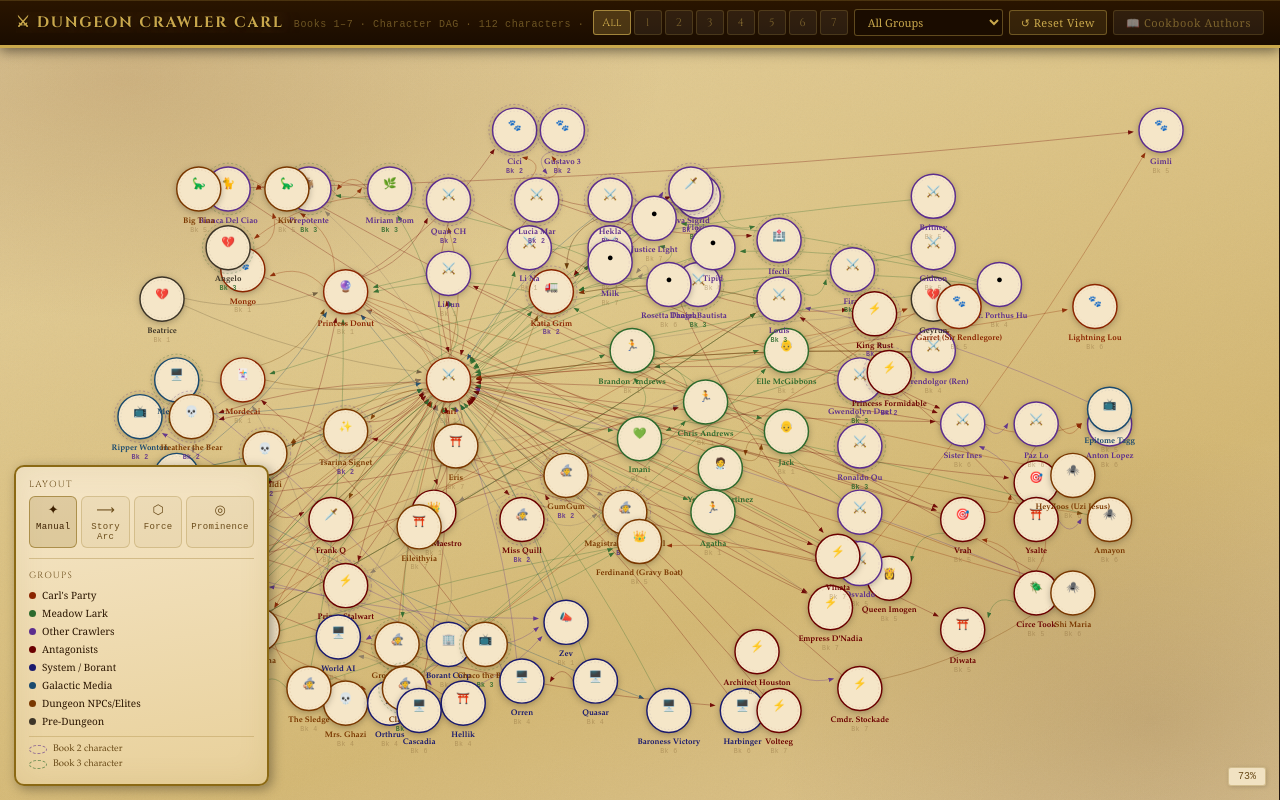
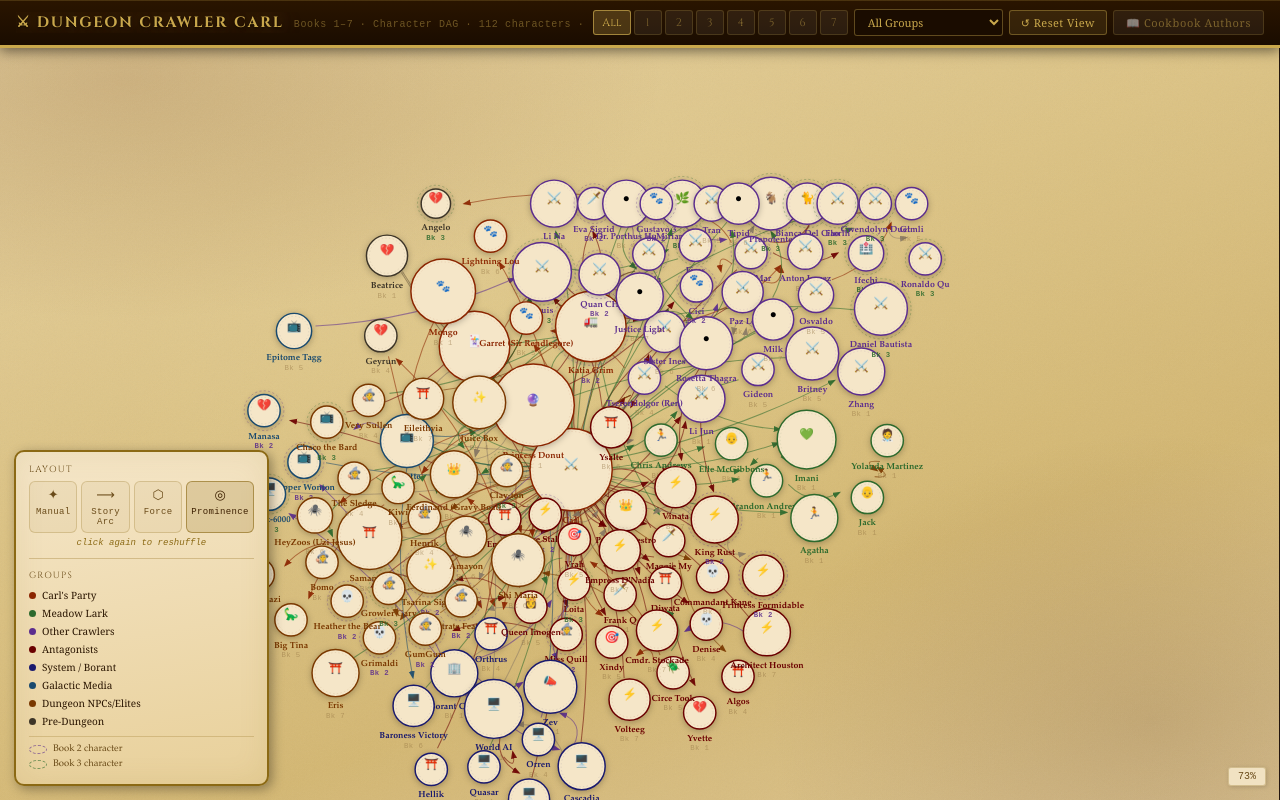
Before and after one commit to jhancock1229/dcc-dag, a React (Vite) app: page / in a window 1280 px wide. Built offline with nearby package versions, Linux system fonts and the light colour scheme; a web font is replaced by a local one.

Commit message:
visual edit

```diff
--- a/src/App.jsx
+++ b/src/App.jsx
@@ -328,16 +328,16 @@
 export default function DCCDag() {
   const svgRef = useRef(null);
   const [page, setPage] = useState("dag"); // "dag" | "cookbook"
-  const [layout, setLayout] = useState("manual");
+  const [layout, setLayout] = useState("prominence");
   const [isComputing, setIsComputing] = useState(false);
 
   // Positions: manual uses data.js coords; others are computed
-  const [positionsByLayout, setPositionsByLayout] = useState({
+  const [positionsByLayout, setPositionsByLayout] = useState(() => ({
     manual: (() => { const m = {}; NODES.forEach(n => { m[n.id] = { x: n.x, y: n.y }; }); return m; })(),
     hierarchical: null,
     force: null,
-    prominence: null,
-  });
+    prominence: prominencePositions(NODES, EDGES),
+  }));
 
   // Per-layout user drag overrides
   const [userDrag, setUserDrag] = useState({ manual: {}, hierarchical: {}, force: {}, prominence: {} });
@@ -640,8 +640,8 @@
                 <g key={i}>
                   <path d={`M${x1},${y1} Q${mx},${my} ${x2},${y2}`}
                     fill="none" stroke={es.color}
-                    strokeWidth={active ? 2.2 : 1}
-                    strokeOpacity={dimmed ? 0.06 : active ? 0.95 : 0.4}
+                    strokeWidth={active ? 2.5 : 1.4}
+                    strokeOpacity={dimmed ? 0.05 : active ? 0.95 : 0.55}
                     markerEnd={`url(#arr-${e.type})`}
                     style={{ transition: "stroke-opacity 0.15s" }}
                   />
@@ -691,17 +691,17 @@
                     fill="none" stroke={fs.color} strokeWidth="0.5" opacity={isSel ? 0.6 : 0.25}
                     strokeDasharray={isSel ? "none" : "2 3"}
                   />}
-                  <text y={-2} textAnchor="middle" fontSize={isSel ? 17 : 15}
+                  <text y={-2} textAnchor="middle" fontSize={isSel ? 18 : 16}
                     opacity={dimmed ? 0.12 : 1} style={{ pointerEvents: "none" }}>
                     {ROLE_EMOJI[node.role] || "●"}
                   </text>
                   <text y={R + 16} textAnchor="middle"
-                    fontSize={isSel ? 12.5 : 11} fontWeight={isSel ? "700" : "600"}
+                    fontSize={isSel ? 13.5 : 12} fontWeight={isSel ? "700" : "600"}
                     fill={fs.color} opacity={dimmed ? 0.12 : 1}
                     style={{ pointerEvents: "none", fontFamily: "'IM Fell English', 'Palatino Linotype', Georgia, serif" }}>
                     {node.label}
                   </text>
-                  <text y={R + 28} textAnchor="middle" fontSize="9"
+                  <text y={R + 29} textAnchor="middle" fontSize="10"
                     fill={bookColor || "#8a6a3a"} opacity={dimmed ? 0.08 : bookColor ? 0.85 : 0.45}
                     fontWeight={bookColor ? "700" : "400"}
                     style={{ pointerEvents: "none", fontFamily: "monospace", letterSpacing: "0.05em" }}>
```
